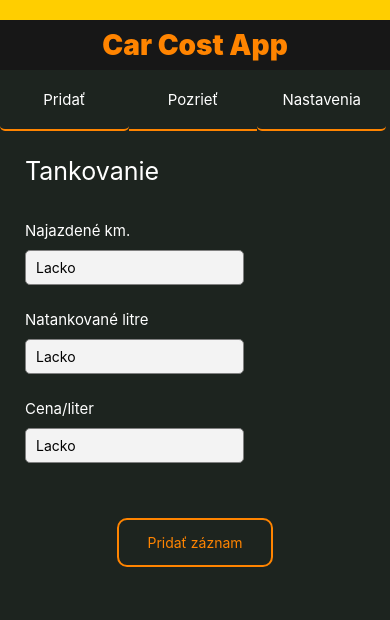
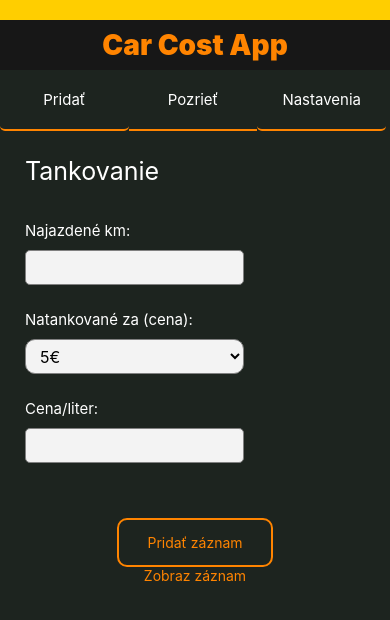
Before and after one commit to martsim6/carcost-mobile-app, a React Native app in the folder CarCostApp/: screen / in a window 390 px wide. Shown: the top 620 px of the page. Built offline with nearby package versions, Linux system fonts and the light colour scheme.

Commit message:
adding saving functions

```diff
--- a/CarCostApp/App.js
+++ b/CarCostApp/App.js
@@ -5,20 +5,52 @@ import {
   StyleSheet,
   Text,
   View,
-  TouchableOpacity
+  TouchableOpacity,
+  Picker,
+  AsyncStorage
 } from 'react-native';
 import styles from './styles';
 
 export default function App() {
-  const [todoInput, setTodoInput] = React.useState([]);
-  const [todos, setTodos] = React.useState([
-    {id: 0, title: "Take out the trash", done: false},
-    {id: 1, title: "Cook dinner", done: false},
-  ]);
+  const [kilom, setKilom] = React.useState([]);
+  const [refulPrice, setRefulPrice] = React.useState([]);
+  const [priceLiter, setPriceLiter] = React.useState([]);
 
   React.useEffect(() => {
     // kappa here
   }, []);
+
+  const _storeData = async (key, data) => {
+    try {
+      console.log(key, data)
+      await AsyncStorage.setItem(key, data);
+      alert('pridal som ty homos')
+    } catch (error) {
+      alert(error);
+    }
+  }
+
+  const _displayData = async (key) => {
+    try {
+      const value = AsyncStorage.getItem(key, (err, result) => {
+        var res = JSON.parse(result)
+        console.log(res['kilometers'])
+        alert(res['kilometers'])
+      });
+    } catch (error) {
+      alert(error);
+    }
+  }
+
+  function getData(){
+    var data = {
+      kilometers: kilom,
+      fulPrice: refulPrice,
+      literPrice: priceLiter,
+    };
+    var pureData = JSON.stringify(data);
+    return(pureData);
+  }
 
   // const styles = require('./styles');
   return (
@@ -50,36 +82,53 @@ export default function App() {
         <View style={styles.content}>
           <Text style={styles.caption}>Tankovanie</Text>
           <Text style={styles.using}>
-            Najazdené km.
+            Najazdené km:
           </Text>
           <TextInput
             style={styles.usingInput}
-            onChangeText={text => onChangeText(text)}
-            value={'Lacko'}
+            defaultValue='100000'
+            onChangeText={text => setKilom(text)}
+            value={kilom}
           />
           <Text style={styles.using}>
-            Natankované litre
+            Natankované za (cena):
+          </Text>
+          <Picker
+            selectedValue={refulPrice}
+            style={styles.usingDropdown}
+            onValueChange={(itemValue, itemIndex) =>
+              {setRefulPrice(itemValue)}
+            }>
+            <Picker.Item label="5€" value="5" />
+            <Picker.Item label="10€" value="10" />
+            <Picker.Item label="15€" value="15" />
+            <Picker.Item label="20€" value="20" />
+            <Picker.Item label="25€" value="25" />
+            <Picker.Item label="30€" value="30" />
+            <Picker.Item label="35€" value="35" />
+            <Picker.Item label="40€" value="40" />
+          </Picker>
+          <Text style={styles.using}>
+            Cena/liter:
           </Text>
           <TextInput
             style={styles.usingInput}
-            onChangeText={text => onChangeText(text)}
-            value={'Lacko'}
-          />
-          <Text style={styles.using}>
-            Cena/liter
-          </Text>
-          <TextInput
-            style={styles.usingInput}
-            onChangeText={text => onChangeText(text)}
-            value={'Lacko'}
+            defaultValue='1.'
+            onChangeText={text => setPriceLiter(text)}
+            value={priceLiter}
           />
         </View>
         <View style={styles.footer}>
           <TouchableOpacity
-            onPress={() => alert("Pridal som zaznam")}
+            onPress={() => _storeData('lacko', getData())}
             style={styles.confirmButton}
           >
             <Text style={styles.confirmButtonText}> Pridať záznam </Text>
+          </TouchableOpacity>
+          <TouchableOpacity
+            onPress={() => _displayData('lacko')}
+          >
+            <Text style={styles.confirmButtonText}> Zobraz záznam </Text>
           </TouchableOpacity>
         </View>
     </View>
--- a/CarCostApp/styles.js
+++ b/CarCostApp/styles.js
@@ -78,6 +78,16 @@ export default StyleSheet.create({
     marginTop: 10,
     backgroundColor: '#f3f3f3',
   },
+  usingDropdown: {
+    height: 35,
+    paddingLeft: 10,
+    borderColor: 'gray',
+    borderWidth: 1,
+    borderRadius: 10,
+    width: '60%',
+    marginTop: 10,
+    backgroundColor: '#f3f3f3',
+  },
 
   // Footer / confirmation button
 
```
